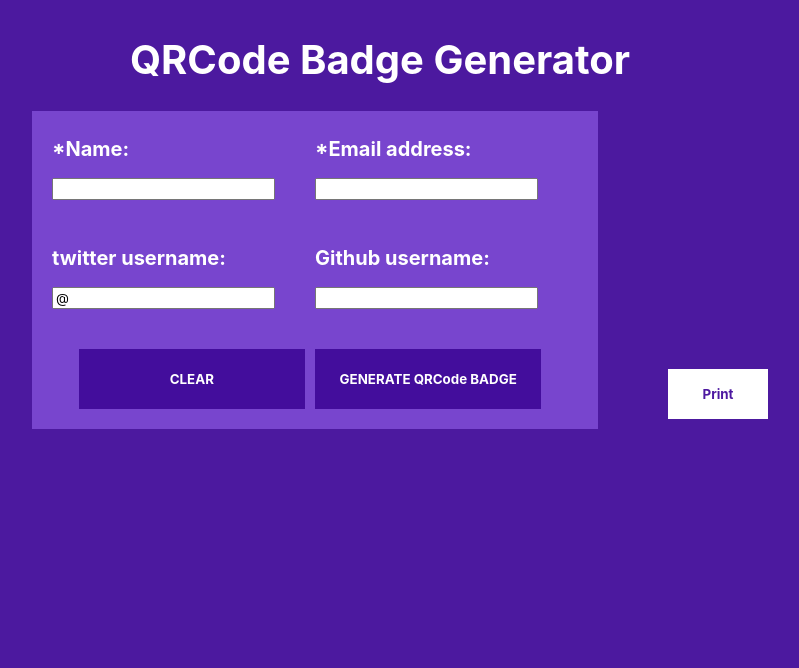
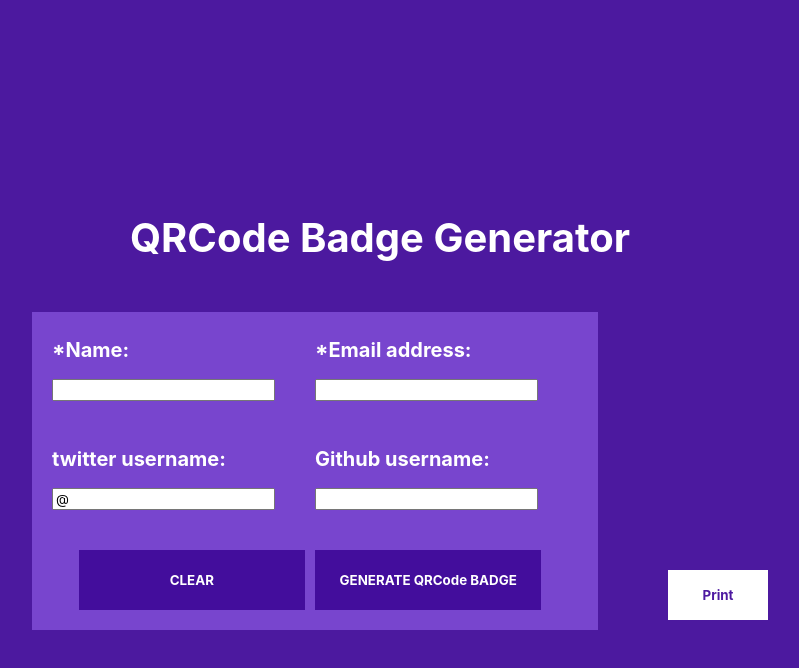
Before and after one commit to andrefcordeiro/QRCode-Badge-Generator, a plain HTML site: page index.html in a window 1280 px wide. Shown: the whole page, without its empty margins (268-1067 px from the left). Drawn offline with nearby package versions, Linux system fonts and the light colour scheme.

Commit message:
alinhando componentes

```diff
--- a/styles.css
+++ b/styles.css
@@ -3,10 +3,11 @@
 }
 
 body{
-    height: 100%;
-    width: 100%;
+    height: 100vh;
+    width: 100vw;
     background-color: #400999ee;
     overflow-x: hidden;
+    overflow-y: hidden;
 }
 
 #container{
@@ -21,6 +22,7 @@ body{
 h1{
     font-size: 40px;
     color: white;
+    margin-bottom: 50px;
 }
 
 h2{
```
